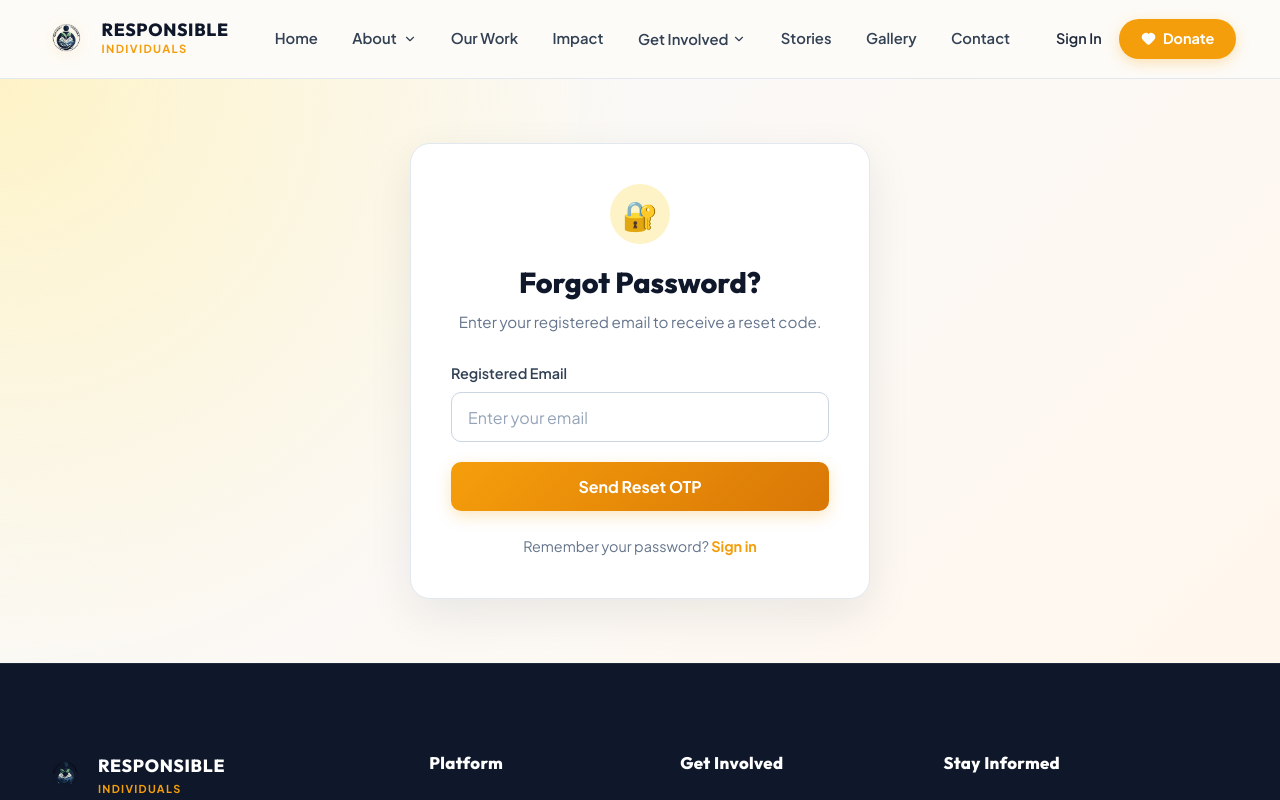
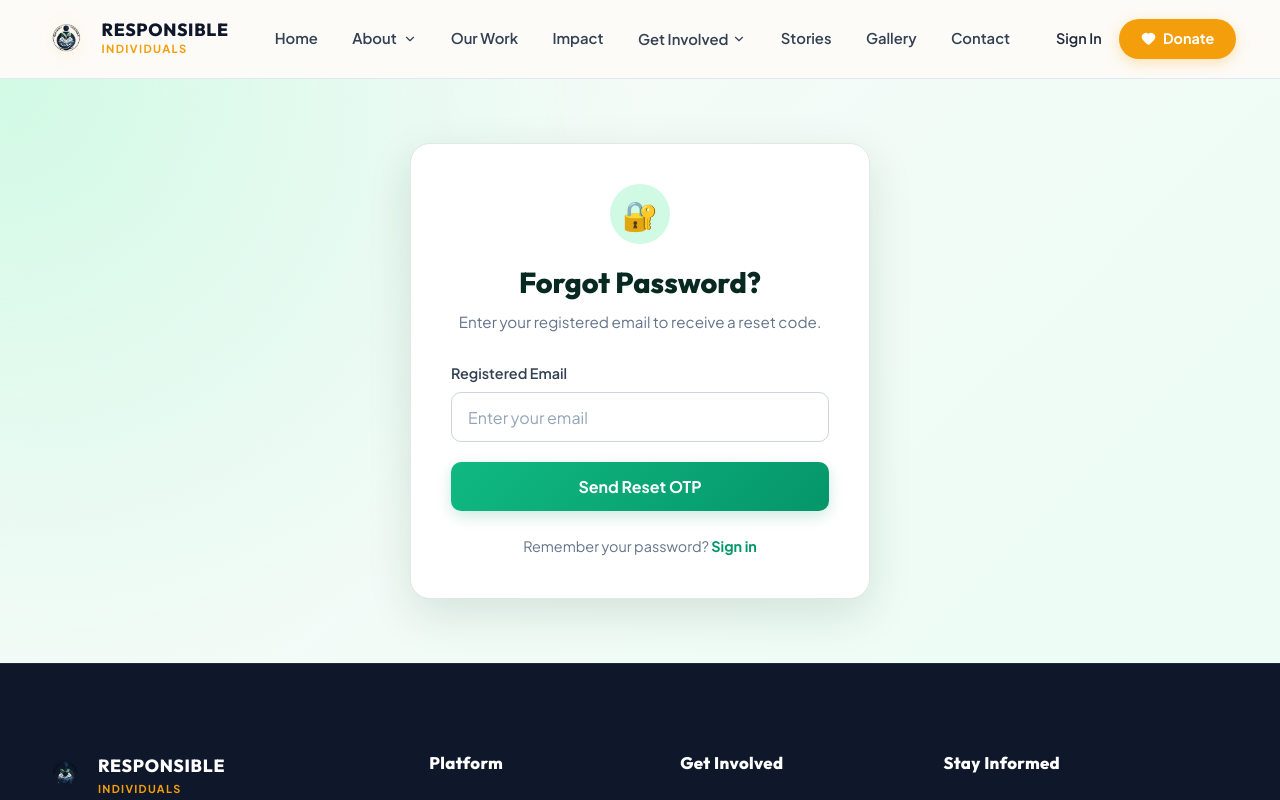
Before and after one commit to SonalJOY/Responsible_Individuals, a React (Vite) app in the folder frontend/: page /forgot-password in a window 1280 px wide. Shown: the top 800 px of the page. Built offline with nearby package versions, Linux system fonts and the light colour scheme; no server answers.

Commit message:
feat: add stylesheet for ForgotPasswordPage component

```diff
--- a/frontend/src/pages/Auth/ForgotPasswordPage.css
+++ b/frontend/src/pages/Auth/ForgotPasswordPage.css
@@ -5,8 +5,8 @@
     justify-content: center;
     padding: 4rem 1.5rem;
     background:
-        radial-gradient(circle at top left, #FEF3C7 0%, transparent 45%),
-        linear-gradient(135deg, #F8FAFC, #FFF7ED);
+        radial-gradient(circle at top left, #d1fae5 0%, transparent 45%),
+        linear-gradient(135deg, #f8faf9, #ecfdf5);
 }
 
 .forgot-password-card {
@@ -14,9 +14,9 @@
     max-width: 460px;
     padding: 2.5rem;
     background: #ffffff;
-    border: 1px solid #E2E8F0;
+    border: 1px solid #e2e8e5;
     border-radius: 20px;
-    box-shadow: 0 15px 45px rgba(15, 23, 42, 0.08);
+    box-shadow: 0 15px 45px rgba(8, 41, 31, 0.12);
     animation: forgotFadeIn 0.4s ease-out;
 }
 
@@ -28,14 +28,14 @@
     align-items: center;
     justify-content: center;
     border-radius: 50%;
-    background: #FEF3C7;
-    color: #D97706;
+    background: #d1fae5;
+    color: #047857;
     font-size: 1.8rem;
 }
 
 .forgot-password-heading {
     margin-bottom: 0.6rem;
-    color: #0F172A;
+    color: #08291f;
     font-size: 1.8rem;
     font-weight: 800;
     text-align: center;
@@ -43,7 +43,7 @@
 
 .forgot-password-description {
     margin-bottom: 1.75rem;
-    color: #64748B;
+    color: #64748b;
     font-size: 0.95rem;
     line-height: 1.6;
     text-align: center;
@@ -80,8 +80,8 @@
 }
 
 .forgot-password-input:focus {
-    border-color: #F59E0B;
-    box-shadow: 0 0 0 3px rgba(245, 158, 11, 0.15);
+    border-color: #059669;
+    box-shadow: 0 0 0 3px rgba(16, 185, 129, 0.15);
 }
 
 .forgot-password-input:read-only {
@@ -103,12 +103,12 @@
     padding: 0.9rem 1rem;
     border: none;
     border-radius: 10px;
-    background: linear-gradient(135deg, var(--primary-saffron, #F59E0B), #D97706);
+    background: linear-gradient(135deg, #10b981, #059669);
     color: #ffffff;
     font-size: 1rem;
     font-weight: 700;
     cursor: pointer;
-    box-shadow: 0 5px 15px rgba(245, 158, 11, 0.25);
+    box-shadow: 0 5px 15px rgba(5, 150, 105, 0.2);
     transition: transform 0.2s, filter 0.2s;
 }
 
@@ -127,14 +127,14 @@
     padding: 0.5rem;
     border: none;
     background: transparent;
-    color: var(--primary-saffron, #F59E0B);
+    color: #047857;
     font-size: 0.9rem;
     font-weight: 600;
     cursor: pointer;
 }
 
 .forgot-password-back-button:hover {
-    color: #D97706;
+    color: #065f46;
     text-decoration: underline;
 }
 
@@ -153,9 +153,9 @@
 }
 
 .forgot-password-success {
-    border: 1px solid #fed7aa;
-    background: #fff7ed;
-    color: #c2410c;
+    border: 1px solid #a7f3d0;
+    background: #ecfdf5;
+    color: #047857;
 }
 
 .forgot-password-footer {
@@ -166,12 +166,12 @@
 }
 
 .forgot-password-link {
-    color: var(--primary-saffron, #F59E0B);
+    color: #059669;
     font-weight: 700;
 }
 
 .forgot-password-link:hover {
-    color: #D97706;
+    color: #047857;
     text-decoration: underline;
 }
 
```
